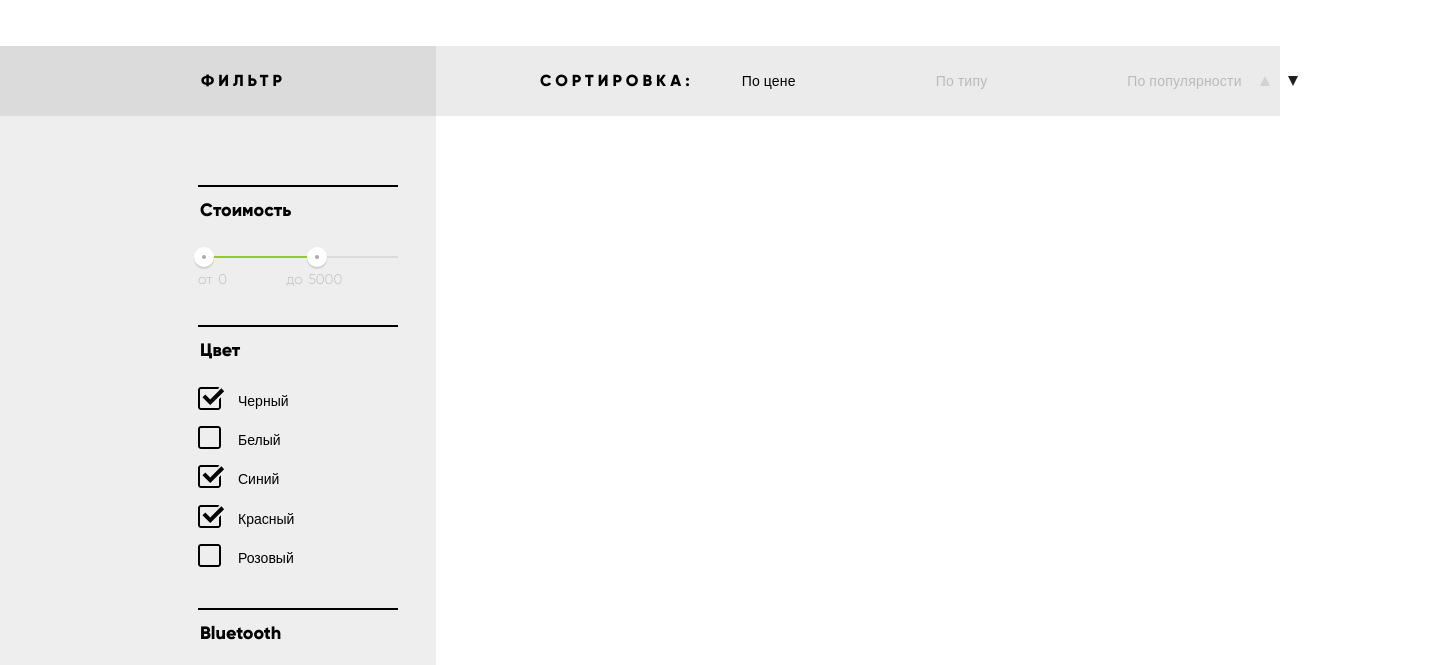
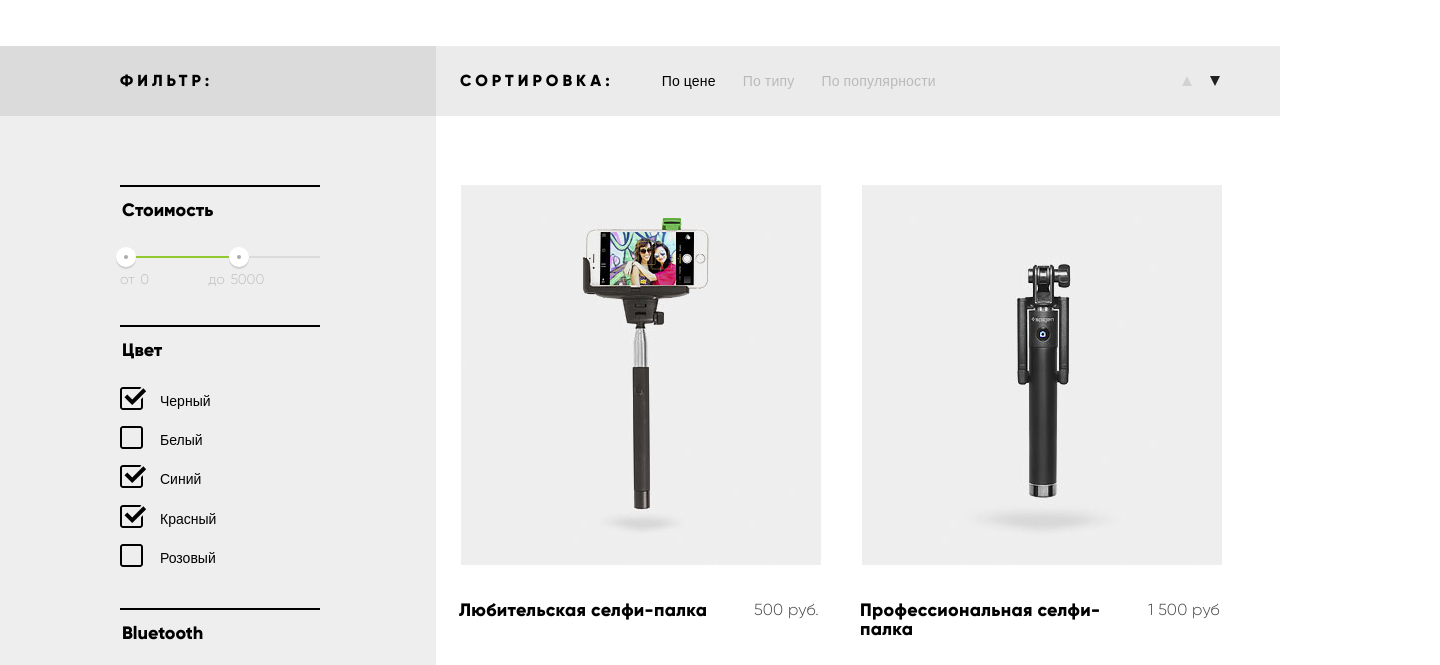
Before and after one commit to nazarukroman/143345-device, a plain HTML site: page catalog.html in a window 1280 px wide. Shown: the part 360-1025 px from the top of the page, 1440 px wide, since content can reach past the window. Drawn offline with nearby package versions, Linux system fonts and the light colour scheme.

Commit message:
last try

```diff
--- a/catalog.html
+++ b/catalog.html
@@ -6,7 +6,7 @@
     <link href="https://fonts.googleapis.com/css?family=Open+Sans:300,400,600,700,800" rel="stylesheet">
     <link rel="stylesheet" href="fonts/gilroy/fonts.css">
     <link rel="stylesheet" href="css/normalize.css">
-    <link rel="stylesheet" href="css/style.min.css">
+    <link rel="stylesheet" href="css/style.css">
   </head>
   <body>
     <header class="main-header">
@@ -100,7 +100,7 @@
       <div class="filters-titles">
         <div class="catalog-wrapper">
           <div class="filter-headline">
-            <span>Фильтр</span>
+            <span>Фильтр:</span>
           </div>
           <div class="sorting-block">
             <span>Сортировка:</span>
--- a/css/style.css
+++ b/css/style.css
@@ -1753,7 +1753,8 @@ input[type='search']:focus:-ms-input-placeholder      {
   color: rgba(0,0,0,0.1);
 }
 .catalog-wrapper {
-  width: 1440px;
+  position: relative;
+  width: 1200px;
 
   display: -webkit-box;
   display: -ms-flexbox;
@@ -1765,6 +1766,7 @@ input[type='search']:focus:-ms-input-placeholder      {
   -ms-flex-wrap: wrap;
       flex-wrap: wrap;
 
+  padding: 0 20px;
   margin: 0 auto;
 }
 .filters-titles {
@@ -1774,7 +1776,7 @@ input[type='search']:focus:-ms-input-placeholder      {
   background: linear-gradient(to left, #ebebeb 65.9%, #dbdbdb 65.9%);
 }
 .filter-headline {
-  width: 468px;
+  width: 328px;
   min-height: 70px;
 
   display: -webkit-box;
@@ -1787,10 +1789,12 @@ input[type='search']:focus:-ms-input-placeholder      {
   -webkit-box-align: center;
       -ms-flex-align: center;
           align-items: center;
+
+  padding-left: 60px;
 }
 .filter-headline span {
   display: block;
-  width: 100%;
+  /*width: 100%;*/
 
   font-family: 'gilroyextrabold', sans-serif;
   font-size: 16px;
@@ -1800,22 +1804,20 @@ input[type='search']:focus:-ms-input-placeholder      {
   letter-spacing: 4px;
   text-transform: uppercase;
   word-wrap: break-word;
-
-  margin: 0;
-
-  padding-right: 10px;
-  padding-left: 201px;
-  padding-top: 10px;
-  padding-bottom: 10px;
+  word-break: break-all;
+  /*text-align: center;*/
+
+  margin: 0;
+
+  /*padding-right: 10px;*/
+  /*padding-top: 10px;*/
+  /*padding-bottom: 10px;*/
 }
 .sorting-overflow {
   width: 500px;
   display: -webkit-box;
   display: -ms-flexbox;
   display: flex;
-  -webkit-box-pack: justify;
-      -ms-flex-pack: justify;
-          justify-content: space-between;
   -ms-flex-wrap: wrap;
       flex-wrap: wrap;
   -webkit-box-align: center;
@@ -1825,7 +1827,7 @@ input[type='search']:focus:-ms-input-placeholder      {
 .sorting-block {
   position: relative;
 
-  width: 970px;
+  width: 832px;
   min-height: 70px;
 
   display: -webkit-box;
@@ -1840,7 +1842,7 @@ input[type='search']:focus:-ms-input-placeholder      {
           align-items: center;
 
   padding-left: 72px;
-  padding-right: 140px;
+  /*padding-right: 140px;*/
 }
 .sorting-block span {
   font-family: 'gilroyextrabold', sans-serif;
@@ -1964,10 +1966,10 @@ input[type='search']:focus:-ms-input-placeholder      {
   background: linear-gradient(to left, #ffffff 65.9%, #eeeeee 65.9%);
 }
 .filter-block {
-  width: 468px;
+  width: 328px;
 
   padding-top: 69px;
-  padding-left: 198px;
+  padding-left: 60px;
 }
 .filter-block fieldset {
   border: none;
@@ -2297,7 +2299,7 @@ input[type='search']:focus:-ms-input-placeholder      {
 
 
 .filter-results {
-  width: 955px;
+  width: 832px;
 
   display: -webkit-box;
 
@@ -2312,7 +2314,7 @@ input[type='search']:focus:-ms-input-placeholder      {
 
   padding-left: 71px;
   padding-top: 69px;
-  padding-right: 123px;
+  /*padding-right: 123px;*/
   padding-bottom: 73px;
 }
 .filter-results .product-block {
```
